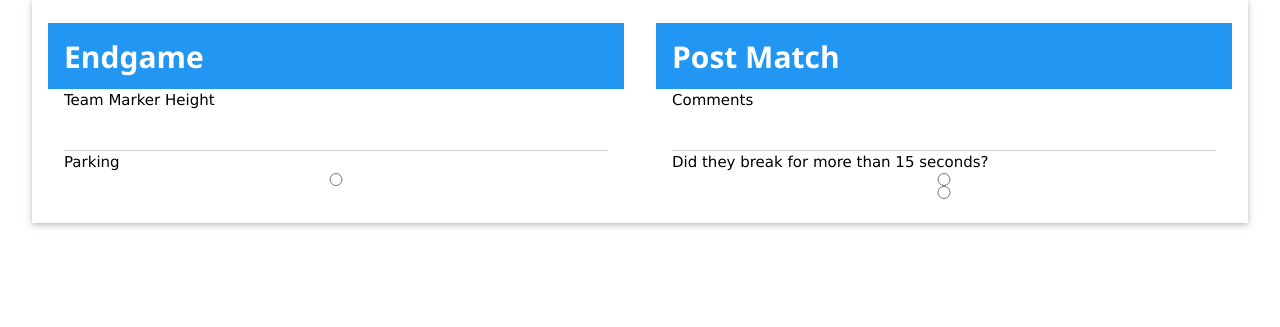
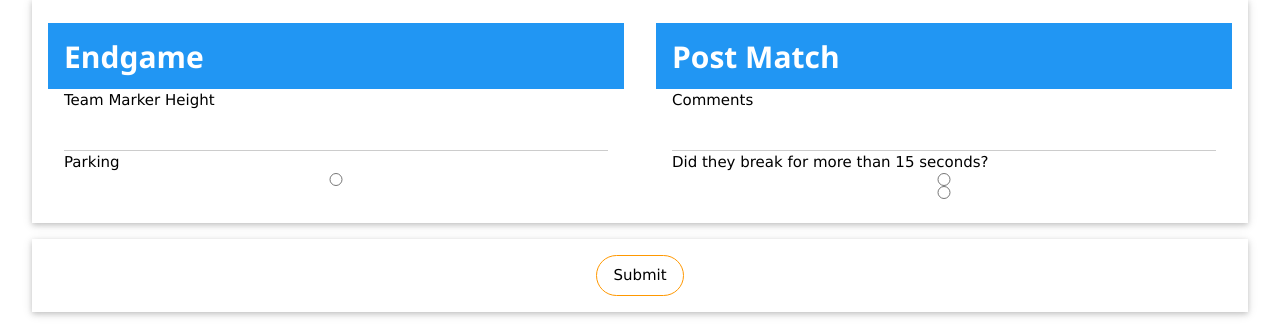
Before and after one commit to codingchris779/EpicScoutPY, a Django app: page /scout/match-data/1/1/ in a window 1280 px wide. Shown: the part 650-977 px from the top of the page. Before the commit the page ends 878 px from the top, so only its background shows below. Run offline with Django 3.2, Linux system fonts and the light colour scheme.

Commit message:
Changed the SkystoneForm.html file (added a submit button and full-page form) and continued tweaking the models.py file

```diff
--- a/templates/scout/skystone-form.html
+++ b/templates/scout/skystone-form.html
@@ -6,6 +6,8 @@
 
 {% block content %}
 <div class="w3-container">
+<form style="display=none" action="" method="post">
+{% csrf_token %}
 
 <div class="w3-cell-row w3-section w3-card-2 w3-mobile">
 <div class="w3-padding-large w3-section w3-cell w3-half w3-mobile">
@@ -17,14 +19,13 @@
     <div class="w3-container w3-blue">
         <h2><strong>Match Data</strong></h2>
     </div>
-    <form class="w3-container">
-        {% csrf_token %}
+    <div class="w3-container">
         <label>Info</label>
         <input class="w3-input" type="text">
 
         <label>Match Number</label>
         <input class="w3-input" type="number">
-    </form>
+    </div>
     </div>
 </div>
 
@@ -34,8 +35,7 @@
     <div class="w3-container w3-blue">
         <h2><strong>Autonomous</strong></h2>
     </div>
-    <form class="w3-container">
-        {% csrf_token %}
+    <div class="w3-container">
         <label>Skystones Across</label>
         <input class="w3-input" type="number">
 
@@ -47,15 +47,14 @@
 
         <label>Parking</label>
         <input class="w3-input" type="radio">
-    </form>
+    </div>
     </div>
 
     <div class="w3-padding w3-section w3-cell w3-half w3-mobile">
     <div class="w3-container w3-blue">
         <h2><strong>Tele-Op</strong></h2>
     </div>
-    <form class="w3-container">
-        {% csrf_token %}
+    <div class="w3-container">
         <label>Stones Across</label>
         <input class="w3-input" type="number">
 
@@ -64,7 +63,7 @@
 
         <label>Tallest Stack</label>
         <input class="w3-input" type="number">
-    </form>
+    </div>
     </div>
 </div>
 
@@ -74,31 +73,35 @@
     <div class="w3-container w3-blue">
         <h2><strong>Endgame</strong></h2>
     </div>
-    <form class="w3-container">
-        {% csrf_token %}
+    <div class="w3-container">
         <label>Team Marker Height</label>
         <input class="w3-input" type="number">
 
         <label>Parking</label>
         <input class="w3-input" type="radio">
-    </form>
+    </div>
     </div>
 
     <div class="w3-padding w3-section w3-cell w3-half w3-mobile">
     <div class="w3-container w3-blue">
         <h2><strong>Post Match</strong></h2>
     </div>
-    <form class="w3-container">
-        {% csrf_token %}
+    <div class="w3-container">
         <label>Comments</label>
         <input class="w3-input" type="text">
 
         <label>Did they break for more than 15 seconds?</label>
         <input class="w3-input" type="radio" name="True">
         <input class="w3-input" type="radio" name="False">
-    </form>
     </div>
     </div>
 </div>
 
+    <div class="w3-card w3-center">
+        <input type="submit" value="Submit" class="w3-button w3-round-xxlarge w3-section w3-white w3-border w3-border-orange w3-center">
+    </div>
+
+</form>
+</div>
+
 {% endblock %}
```
Also changed, not shown: scout/models.py (+5 -2 lines), db.sqlite3.
